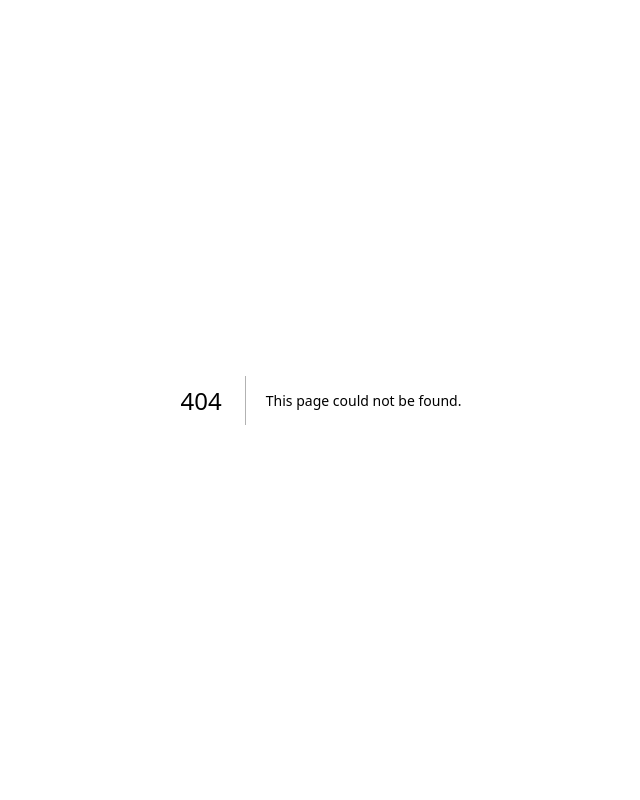
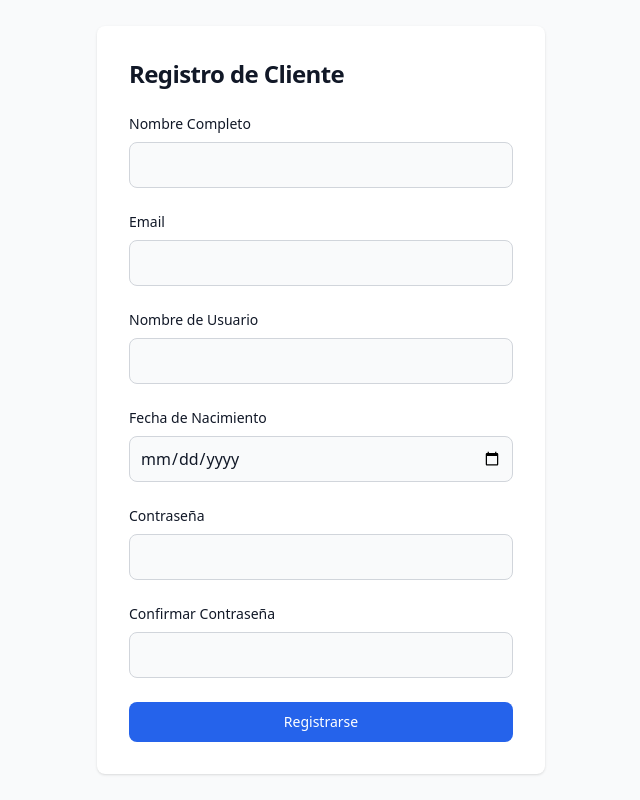
Before and after one commit to Waldid32/publicidad-modelos, a Next.js app: page /registerCliente in a window 1280 px wide. Before the commit this address had no page. Shown: the whole page, without its empty margins (319-959 px from the left). Built offline with nearby package versions, Linux system fonts and the light colour scheme.

Commit message:
feat: registerCliente

```diff
--- /dev/null
+++ b/actions/registerClienteAction.ts
@@ -0,0 +1,27 @@
+"use server";
+
+import axios from "axios";
+
+export async function registerClienteAction(formData: {
+  nombreCompleto: string;
+  email: string;
+  nombreUsuario: string;
+  fechaNacimiento: string;
+  password: string;
+  confirmarPassword: string;
+}) {
+  try {
+    // Llamada al endpoint de registro
+    await axios.post(`${process.env.API_URL}/users/register/cliente`, {
+      ...formData,
+      rol: "cliente", // Asegura que el rol sea siempre "cliente"
+    });
+
+    return { success: true };
+  } catch (error: any) {
+    return {
+      success: false,
+      message: error.response?.data?.message || "Error al registrar",
+    };
+  }
+}
--- /dev/null
+++ b/app/registerCliente/page.tsx
@@ -0,0 +1,202 @@
+"use client";
+
+import { useState, useTransition } from "react";
+import { useRouter } from "next/navigation";
+import { toast } from "sonner";
+import { registerClienteAction } from "@/actions/registerClienteAction";
+
+export default function RegisterCliente() {
+  const [formData, setFormData] = useState({
+    nombreCompleto: "",
+    email: "",
+    nombreUsuario: "",
+    fechaNacimiento: "",
+    password: "",
+    confirmarPassword: "",
+  });
+  const [isPending, startTransition] = useTransition();
+  const router = useRouter();
+
+  // Calcular la fecha máxima permitida (hoy - 18 años)
+  const today = new Date();
+  const maxDate = new Date(
+    today.getFullYear() - 18,
+    today.getMonth(),
+    today.getDate()
+  )
+    .toISOString()
+    .split("T")[0];
+
+  const handleChange = (e: React.ChangeEvent<HTMLInputElement>) => {
+    setFormData({ ...formData, [e.target.name]: e.target.value });
+  };
+
+  const handleSubmit = async (e: React.FormEvent) => {
+    e.preventDefault();
+
+    const birthDate = new Date(formData.fechaNacimiento);
+    let age = today.getFullYear() - birthDate.getFullYear();
+    const monthDifference = today.getMonth() - birthDate.getMonth();
+
+    if (
+      monthDifference < 0 ||
+      (monthDifference === 0 && today.getDate() < birthDate.getDate())
+    ) {
+      age--;
+    }
+
+    if (age < 18) {
+      toast.error("Debes tener al menos 18 años para registrarte.");
+      return;
+    }
+
+    startTransition(async () => {
+      const result = await registerClienteAction(formData);
+
+      if (result.success) {
+        toast.success("Registro exitoso. Ahora puedes iniciar sesión.");
+        router.push("/login");
+      } else {
+        toast.error(result.message);
+      }
+    });
+  };
+
+  return (
+    <section className="bg-gray-50 dark:bg-gray-900">
+      <div className="flex flex-col items-center justify-center px-6 py-8 mx-auto md:h-screen lg:py-0">
+        <div className="w-full bg-white rounded-lg shadow dark:border md:mt-0 sm:max-w-md xl:p-0 dark:bg-gray-800 dark:border-gray-700">
+          <div className="p-6 space-y-4 md:space-y-6 sm:p-8">
+            <h1 className="text-xl font-bold leading-tight tracking-tight text-gray-900 md:text-2xl dark:text-white">
+              Registro de Cliente
+            </h1>
+            <form onSubmit={handleSubmit} className="space-y-4 md:space-y-6">
+              {/* Nombre Completo */}
+              <div>
+                <label
+                  htmlFor="nombreCompleto"
+                  className="block mb-2 text-sm font-medium text-gray-900 dark:text-white"
+                >
+                  Nombre Completo
+                </label>
+                <input
+                  type="text"
+                  name="nombreCompleto"
+                  id="nombreCompleto"
+                  value={formData.nombreCompleto}
+                  onChange={handleChange}
+                  className="bg-gray-50 border border-gray-300 text-gray-900 rounded-lg focus:ring-primary-600 focus:border-primary-600 block w-full p-2.5 dark:bg-gray-700 dark:border-gray-600 dark:placeholder-gray-400 dark:text-white dark:focus:ring-blue-500 dark:focus:border-blue-500"
+                  required
+                />
+              </div>
+
+              {/* Email */}
+              <div>
+                <label
+                  htmlFor="email"
+                  className="block mb-2 text-sm font-medium text-gray-900 dark:text-white"
+                >
+                  Email
+                </label>
+                <input
+                  type="email"
+                  name="email"
+                  id="email"
+                  value={formData.email}
+                  onChange={handleChange}
+                  className="bg-gray-50 border border-gray-300 text-gray-900 rounded-lg focus:ring-primary-600 focus:border-primary-600 block w-full p-2.5 dark:bg-gray-700 dark:border-gray-600 dark:placeholder-gray-400 dark:text-white dark:focus:ring-blue-500 dark:focus:border-blue-500"
+                  required
+                />
+              </div>
+
+              {/* Nombre de Usuario */}
+              <div>
+                <label
+                  htmlFor="nombreUsuario"
+                  className="block mb-2 text-sm font-medium text-gray-900 dark:text-white"
+                >
+                  Nombre de Usuario
+                </label>
+                <input
+                  type="text"
+                  name="nombreUsuario"
+                  id="nombreUsuario"
+                  value={formData.nombreUsuario}
+                  onChange={handleChange}
+                  className="bg-gray-50 border border-gray-300 text-gray-900 rounded-lg focus:ring-primary-600 focus:border-primary-600 block w-full p-2.5 dark:bg-gray-700 dark:border-gray-600 dark:placeholder-gray-400 dark:text-white dark:focus:ring-blue-500 dark:focus:border-blue-500"
+                  required
+                />
+              </div>
+
+              {/* Fecha de Nacimiento */}
+              <div>
+                <label
+                  htmlFor="fechaNacimiento"
+                  className="block mb-2 text-sm font-medium text-gray-900 dark:text-white"
+                >
+                  Fecha de Nacimiento
+                </label>
+                <input
+                  type="date"
+                  name="fechaNacimiento"
+                  id="fechaNacimiento"
+                  value={formData.fechaNacimiento}
+                  onChange={handleChange}
+                  max={maxDate}
+                  className="bg-gray-50 border border-gray-300 text-gray-900 rounded-lg focus:ring-primary-600 focus:border-primary-600 block w-full p-2.5 dark:bg-gray-700 dark:border-gray-600 dark:placeholder-gray-400 dark:text-white dark:focus:ring-blue-500 dark:focus:border-blue-500"
+                  required
+                />
+              </div>
+
+              {/* Contraseña */}
+              <div>
+                <label
+                  htmlFor="password"
+                  className="block mb-2 text-sm font-medium text-gray-900 dark:text-white"
+                >
+                  Contraseña
+                </label>
+                <input
+                  type="password"
+                  name="password"
+                  id="password"
+                  value={formData.password}
+                  onChange={handleChange}
+                  className="bg-gray-50 border border-gray-300 text-gray-900 rounded-lg focus:ring-primary-600 focus:border-primary-600 block w-full p-2.5 dark:bg-gray-700 dark:border-gray-600 dark:placeholder-gray-400 dark:text-white dark:focus:ring-blue-500 dark:focus:border-blue-500"
+                  required
+                />
+              </div>
+
+              {/* Confirmar Contraseña */}
+              <div>
+                <label
+                  htmlFor="confirmarPassword"
+                  className="block mb-2 text-sm font-medium text-gray-900 dark:text-white"
+                >
+                  Confirmar Contraseña
+                </label>
+                <input
+                  type="password"
+                  name="confirmarPassword"
+                  id="confirmarPassword"
+                  value={formData.confirmarPassword}
+                  onChange={handleChange}
+                  className="bg-gray-50 border border-gray-300 text-gray-900 rounded-lg focus:ring-primary-600 focus:border-primary-600 block w-full p-2.5 dark:bg-gray-700 dark:border-gray-600 dark:placeholder-gray-400 dark:text-white dark:focus:ring-blue-500 dark:focus:border-blue-500"
+                  required
+                />
+              </div>
+
+              <button
+                type="submit"
+                className="w-full text-white bg-primary-600 hover:bg-primary-700 focus:ring-4 focus:outline-none focus:ring-primary-300 font-medium rounded-lg text-sm px-5 py-2.5 text-center dark:bg-primary-600 dark:hover:bg-primary-700 dark:focus:ring-primary-800"
+                disabled={isPending}
+              >
+                {isPending ? "Registrando..." : "Registrarse"}
+              </button>
+            </form>
+          </div>
+        </div>
+      </div>
+    </section>
+  );
+}
```
